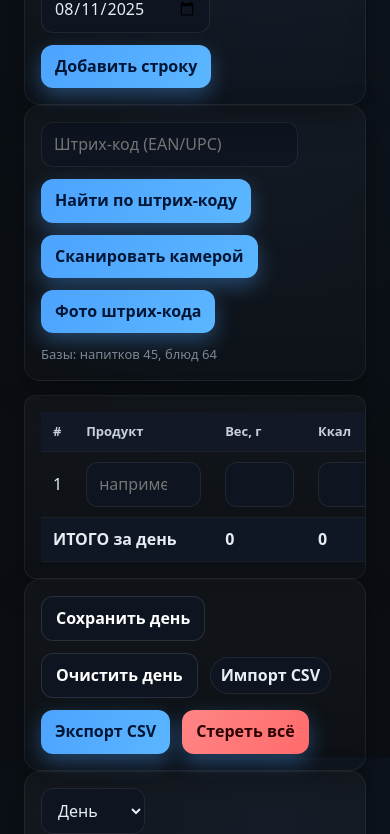
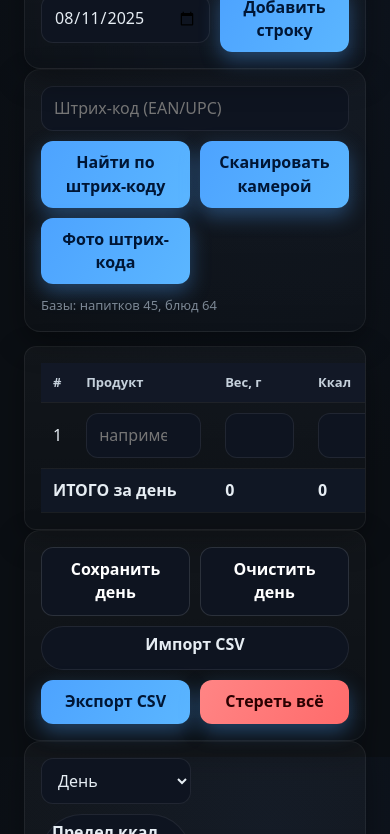
Before and after one commit to peshkovyu-boop/KcalTracker2, a plain HTML site: page index.html in a window 390 px wide. Shown: the part 87-921 px from the top of the page. Drawn offline with Linux system fonts and the light colour scheme.

Commit message:
style.css

```diff
--- a/style.css
+++ b/style.css
@@ -76,3 +76,85 @@ tfoot td{ font-weight:700; background:#101724; position:sticky; bottom:0 }
   color:#001635; border:0; border-radius:12px; padding:10px 14px; font-weight:600; cursor:pointer;
   box-shadow:0 8px 20px rgba(77,163,255,.35);
 }
+/* === Адаптив: аккуратные кнопки/поля на мобильных === */
+
+/* Единый размер интерактивов */
+.app-header .row > *:is(button, label.badge, input, select),
+.card .row > *:is(button, label.badge, input, select),
+#actionsRow > * {
+  min-height: 44px;
+}
+
+/* Синяя кнопка «Фото штрих-кода» выравниваем с остальными */
+#photoBtn.photo-btn {
+  display: inline-flex;
+  align-items: center;
+  justify-content: center;
+}
+
+/* Мобильная сетка: всё ровно и предсказуемо */
+@media (max-width: 600px){
+  /* Шапка: дата + Добавить строку — в 2 колонки */
+  .app-header .row{
+    display: grid;
+    grid-template-columns: 1fr 1fr;
+    gap: 10px;
+    width: 100%;
+  }
+  .app-header .row #date{ grid-column: 1 / span 1; }
+  .app-header .row #addEntryBtn{ grid-column: 2 / span 1; width: 100%; }
+
+  /* Блок штрих-кода: поле — на всю ширину; кнопки — сеткой 2×N */
+  .card .row{
+    display: grid;
+    grid-template-columns: 1fr 1fr;
+    gap: 10px;
+    width: 100%;
+  }
+  /* само поле штрих-кода тянется на всю строку */
+  .card .row #barcode{ grid-column: 1 / -1; width: 100%; }
+
+  /* кнопки поиска/сканирования — одинаковые и на всю ячейку */
+  .card .row #findBarcode,
+  .card .row #scanCamera,
+  .card .row #photoBtn,
+  .card .row .badge {
+    width: 100%;
+  }
+  /* статус мелким текстом — под сеткой */
+  .card .row #lookupStatus{
+    grid-column: 1 / -1;
+    margin-top: 2px;
+  }
+
+  /* Кнопки под таблицей — сеткой 2×N на всю ширину */
+  #actionsRow{
+    display: grid;
+    grid-template-columns: 1fr 1fr;
+    gap: 10px;
+  }
+  #actionsRow > *{
+    width: 100%;
+    justify-self: stretch;
+    text-align: center;
+  }
+  /* Импорт (label.badge) — во всю строку */
+  #actionsRow .badge{
+    grid-column: 1 / -1;
+  }
+}
+
+/* Плотнее сетка на узких, но не совсем маленьких (600–900px) */
+@media (min-width: 601px) and (max-width: 900px){
+  .card .row, #actionsRow{
+    display: grid;
+    grid-template-columns: repeat(3, 1fr);
+    gap: 12px;
+  }
+  .card .row #barcode{
+    grid-column: 1 / -1;
+  }
+  #actionsRow .badge{
+    grid-column: 1 / -1;
+  }
+}
```
